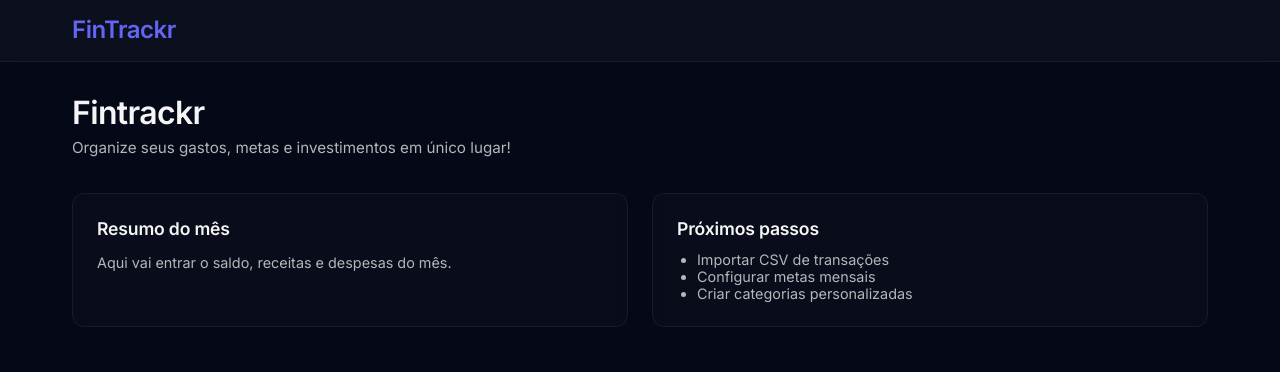
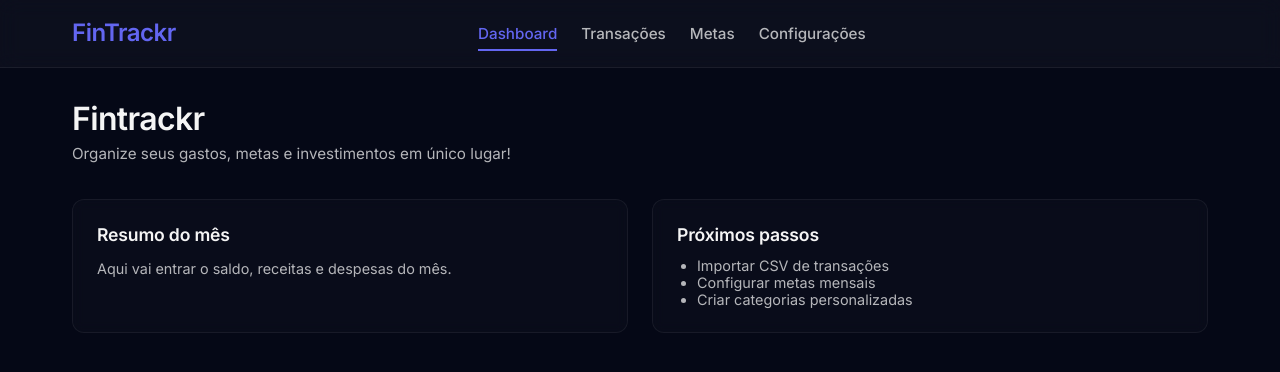
Before and after one commit to Leonardo062908/fintrackr-web, an Angular app in the folder fintrackr-web/: page /dashboard in a window 1280 px wide. Shown: the top 372 px of the page. Built offline with nearby package versions, Linux system fonts and the light colour scheme.

Commit message:
feat: configuring screen layouts

```diff
--- a/fintrackr-web/src/app/core/layout/main-layout.component.html
+++ b/fintrackr-web/src/app/core/layout/main-layout.component.html
@@ -3,6 +3,12 @@
     <div class="logo">
       <h1>FinTrackr</h1>
     </div>
+    <nav class="main-nav">
+      <a routerLink="/dashboard" routerLinkActive="active">Dashboard</a>
+      <a routerLink="/transactions" routerLinkActive="active">Transações</a>
+      <a routerLink="/goals" routerLinkActive="active">Metas</a>
+      <a routerLink="/settings" routerLinkActive="active">Configurações</a>
+    </nav>
     <div class="header-actions">
       <!-- Espaço reservado para user menu / ícone -->
     </div>
--- a/fintrackr-web/src/app/core/layout/main-layout.component.scss
+++ b/fintrackr-web/src/app/core/layout/main-layout.component.scss
@@ -60,3 +60,45 @@
     padding: 0 1rem;
   }
 }
+
+.main-nav {
+  display: flex;
+  gap: 1.5rem;
+  align-items: center;
+
+  @media (max-width: 768px) {
+    gap: 1rem;
+  }
+
+  a {
+    color: var(--ft-text-secondary);
+    text-decoration: none;
+    font-size: 0.95rem;
+    font-weight: 500;
+    padding: 0.5rem 0;
+    transition: color 0.2s ease;
+    position: relative;
+
+    &:hover {
+      color: var(--ft-text);
+    }
+
+    &.active {
+      color: var(--ft-primary);
+
+      &::after {
+        content: "";
+        position: absolute;
+        bottom: 0;
+        left: 0;
+        right: 0;
+        height: 2px;
+        background: var(--ft-primary);
+      }
+    }
+
+    @media (max-width: 768px) {
+      font-size: 0.85rem;
+    }
+  }
+}
```
Also changed, not shown: fintrackr-web/src/app/core/layout/main-layout.component.ts (+4 -6 lines).
